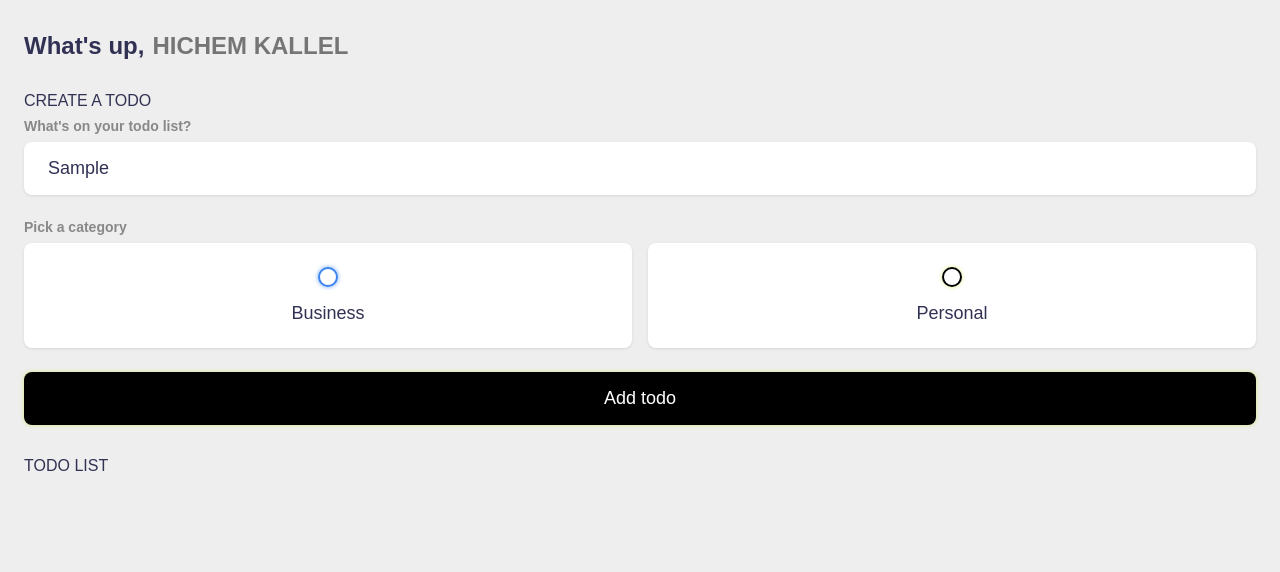
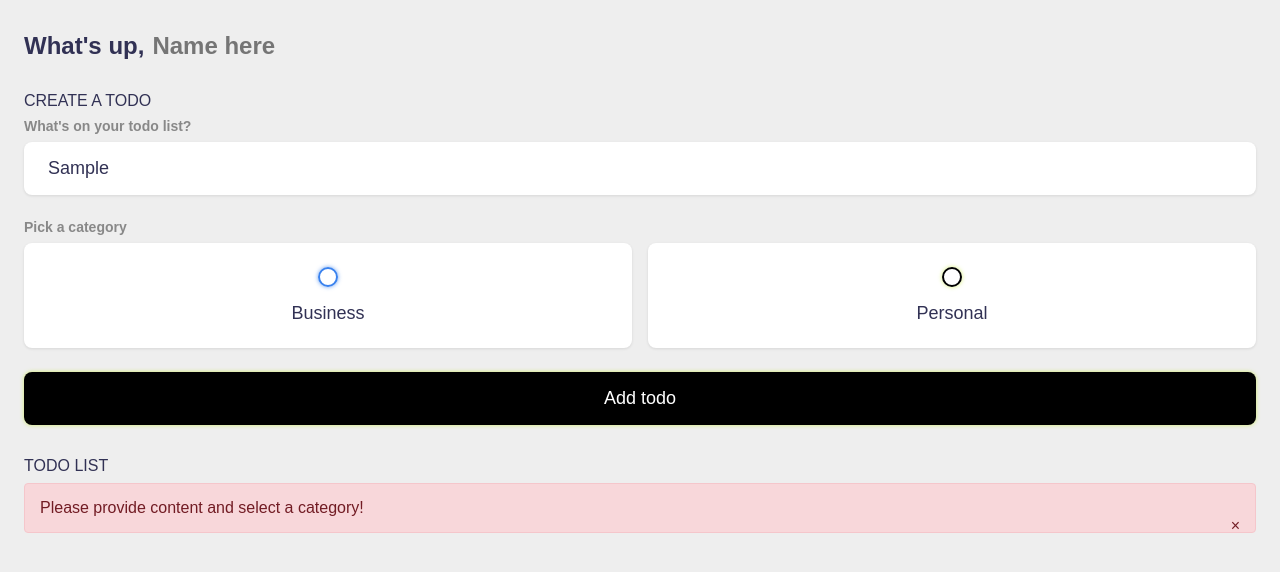
Before and after one commit to hichem-1999/To-Do-List, a Vue app: page / in a window 1280 px wide. Both pictures are taken after typing "Sample" into the empty fields and a click on the input "Add todo". Shown: the top 572 px of the page. Built offline with nearby package versions, Linux system fonts and the light colour scheme.

Commit message:
change color add component alert

```diff
--- a/package.json
+++ b/package.json
@@ -8,6 +8,7 @@
     "preview": "vite preview"
   },
   "dependencies": {
+    "bootstrap": "^5.3.3",
     "vue": "^3.2.25"
   },
   "devDependencies": {
--- a/src/App.vue
+++ b/src/App.vue
@@ -1,60 +1,8 @@
-<script setup>
-import { ref, onMounted, computed, watch } from 'vue'
-
-const todos = ref([])
-const name = ref('')
-
-const input_content = ref('')
-const input_category = ref(null)
-
-const todos_asc = computed(() => todos.value.sort((a,b) =>{
-	return a.createdAt - b.createdAt
-}))
-
-watch(name, (newVal) => {
-	localStorage.setItem('name', newVal)
-})
-
-watch(todos, (newVal) => {
-	localStorage.setItem('todos', JSON.stringify(newVal))
-}, {
-	deep: true
-})
-
-const addTodo = () => {
-	if (input_content.value.trim() === '' || input_category.value === null) {
-		return
-	}
-
-	todos.value.push({
-		content: input_content.value,
-		category: input_category.value,
-		done: false,
-		editable: false,
-		createdAt: new Date().getTime()
-	})
-
-	// Clear input field
-	input_content.value = ''
-	input_category.value = null
-}
-
-const removeTodo = (todo) => {
-	todos.value = todos.value.filter((t) => t !== todo)
-}
-
-onMounted(() => {
-	name.value = localStorage.getItem('name') || ''
-	todos.value = JSON.parse(localStorage.getItem('todos')) || []
-})
-</script>
-
 <template>
   <main class="app">
-
     <section class="greeting">
       <h2 class="title">
-				What's up, <input type="text" id="name" placeholder="HICHEM KALLEL" v-model="name">
+        What's up, <input type="text" id="name" placeholder="Name here" v-model="name" />
       </h2>
     </section>
 
@@ -63,38 +11,21 @@ onMounted(() => {
 
       <form id="new-todo-form" @submit.prevent="addTodo">
         <h4>What's on your todo list?</h4>
-				<input
-					type="text"
-					name="content"
-					id="content"
-					placeholder="e.g Go to the Gym"
-					v-model="input_content" />
+        <input type="text" name="content" id="content" placeholder="e.g Go to the Gym" v-model="input_content" />
 
         <h4>Pick a category</h4>
         <div class="options">
-
           <label>
-						<input
-							type="radio"
-							name="category"
-							id="category1"
-							value="business"
-							v-model="input_category" />
+            <input type="radio" name="category" id="category1" value="business" v-model="input_category" />
             <span class="bubble business"></span>
             <div>Business</div>
           </label>
 
           <label>
-						<input
-							type="radio"
-							name="category"
-							id="category2"
-							value="personal"
-							v-model="input_category" />
+            <input type="radio" name="category" id="category2" value="personal" v-model="input_category" />
             <span class="bubble personal"></span>
             <div>Personal</div>
           </label>
-
         </div>
 
         <input type="submit" value="Add todo" />
@@ -103,16 +34,21 @@ onMounted(() => {
 
     <section class="todo-list">
       <h3>TODO LIST</h3>
+
+	    <div id="app">
+    <Alert
+      v-if="showAlert"
+      :message="alertMessage"
+      :type="alertType"
+      @close="showAlert = false"
+    />
+  </div>
+
       <div class="list" id="todo-list">
-
         <div v-for="todo in todos_asc" :class="`todo-item ${todo.done && 'done'}`">
           <label>
             <input type="checkbox" v-model="todo.done" />
-						<span :class="`bubble ${
-							todo.category == 'business'
-								? 'business'
-								: 'personal'
-						}`"></span>
+            <span :class="`bubble ${todo.category == 'business' ? 'business' : 'personal'}`"></span>
           </label>
 
           <div class="todo-content">
@@ -123,9 +59,82 @@ onMounted(() => {
             <button class="delete" @click="removeTodo(todo)">Delete</button>
           </div>
         </div>
-
       </div>
     </section>
 
   </main>
+
+
 </template>
+
+<script setup>
+import { ref, onMounted, computed, watch } from 'vue';
+import Alert from './components/Alert.vue';
+
+const todos = ref([]);
+const name = ref('');
+
+const input_content = ref('');
+const input_category = ref(null);
+
+const todos_asc = computed(() => todos.value.sort((a, b) => a.createdAt - b.createdAt));
+
+watch(name, (newVal) => {
+  localStorage.setItem('name', newVal);
+});
+
+watch(todos, (newVal) => {
+  localStorage.setItem('todos', JSON.stringify(newVal));
+}, {
+  deep: true
+});
+
+const addTodo = () => {
+  if (input_content.value.trim() === '' || input_category.value === null) {
+    showDangerAlert();
+    return;
+  }
+
+  todos.value.push({
+    content: input_content.value,
+    category: input_category.value,
+    done: false,
+    editable: false,
+    createdAt: new Date().getTime()
+  });
+  showSuccessAlert();
+
+  input_content.value = '';
+  input_category.value = null;
+    setTimeout(() => {
+    showAlert.value = '';
+  }, 2000);
+
+};
+
+const removeTodo = (todo) => {
+  todos.value = todos.value.filter((t) => t !== todo);
+};
+
+onMounted(() => {
+  name.value = localStorage.getItem('name') || '';
+  todos.value = JSON.parse(localStorage.getItem('todos')) || [];
+});
+
+let showAlert = ref(false);
+let alertMessage = ref('');
+let alertType = ref('danger');
+
+
+const showSuccessAlert = () => {
+  showAlert.value = true;
+  alertMessage.value = 'The event is added successfully!';
+  alertType.value = 'success';
+};
+
+const showDangerAlert = () => {
+  showAlert.value = true;
+  alertMessage.value = 'Please provide content and select a category!';
+  alertType.value = 'danger';
+};
+</script>
--- /dev/null
+++ b/src/components/Alert.vue
@@ -0,0 +1,73 @@
+<!-- src/components/Alert.vue -->
+<template>
+  <div class="alert" :class="alertType">
+    <p>{{ message }}</p>
+    <button @click="closeAlert">&times;</button>
+  </div>
+</template>
+
+<script>
+export default {
+  name: 'Alert',
+  props: {
+    message: {
+      type: String,
+      required: true
+    },
+    type: {
+      type: String,
+      default: 'danger',
+      validator: function(value) {
+        return ['success','danger'].indexOf(value) !== -1;
+      }
+    }
+  },
+  computed: {
+    alertType: function() {
+      return 'alert-' + this.type;
+    }
+  },
+  methods: {
+    closeAlert() {
+      this.$emit('close');
+    }
+  }
+};
+</script>
+
+<style scoped>
+.alert {
+  padding: 15px;
+  border: 1px solid transparent;
+  border-radius: 4px;
+  margin-bottom: 15px;
+}
+
+.alert p {
+  margin: 0;
+}
+
+
+
+.alert-success {
+  background-color: #d4edda;
+  border-color: #c3e6cb;
+  color: #155724;
+}
+
+
+.alert-danger {
+  background-color: #f8d7da;
+  border-color: #f5c6cb;
+  color: #721c24;
+}
+
+.alert button {
+  float: right;
+  background-color: transparent;
+  border: none;
+  font-size: 16px;
+  cursor: pointer;
+  color: inherit;
+}
+</style>
--- a/src/main.css
+++ b/src/main.css
@@ -10,7 +10,7 @@
 	--shadow: 0 1px 3px rgba(0, 0, 0, 0.1);
 
 	--business-glow: 0px 0px 4px rgba(58, 130, 238, 0.75);
-	--personal-glow: 0px 0px 4px rgba(204, 234, 85, 0.75);
+	--personal-glow: 0px 0px 4px rgba(200, 234, 64, 0.75);
 }
 
 * {
@@ -222,6 +222,7 @@ input:checked ~ .bubble::after {
 }
 
 .todo-item .actions .delete {
+	margin-right: 5rem;
 	background-color: var(--danger);
 }
 
```
Also changed, not shown: 1 other file (tests, documents, lock files or other folders). Lines whose indentation alone changed are shown as unchanged.
